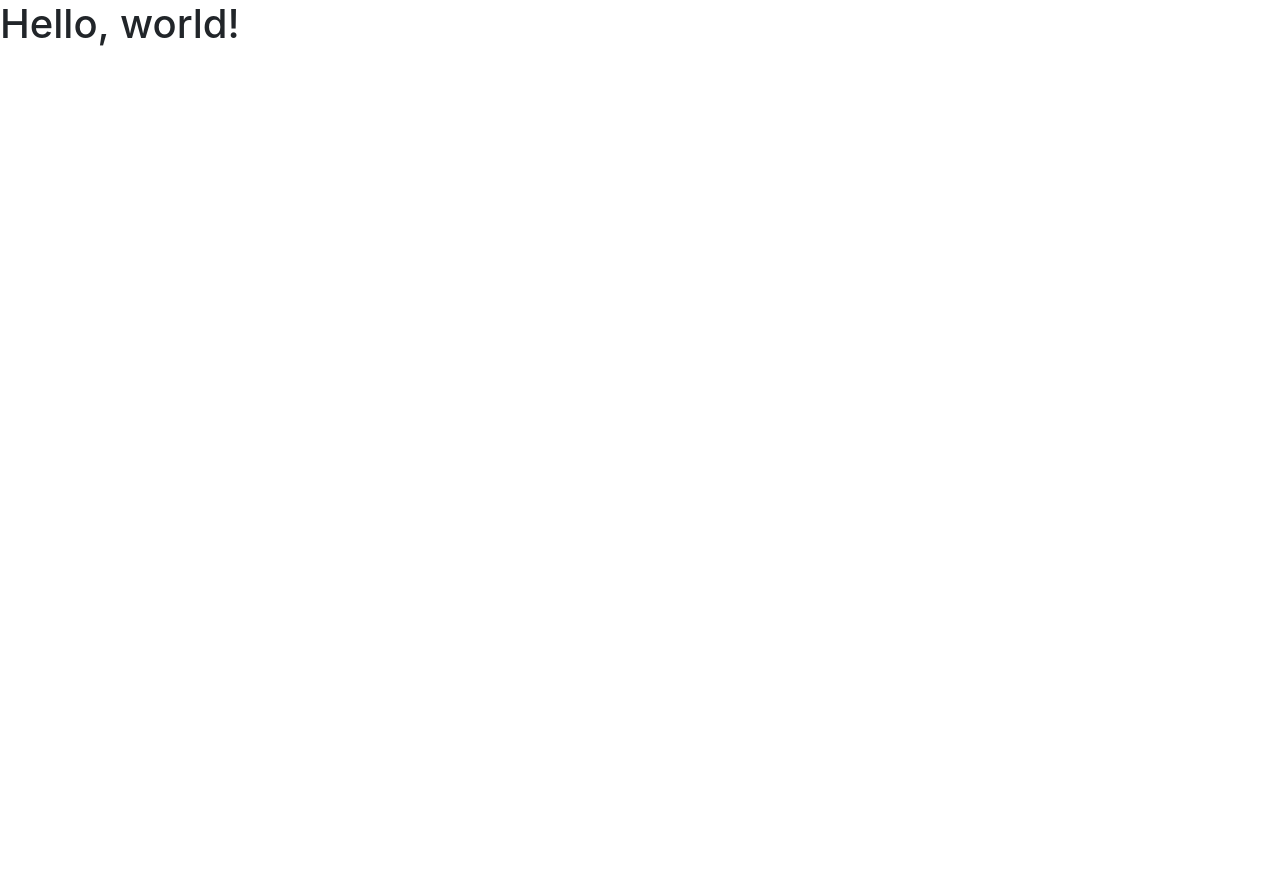
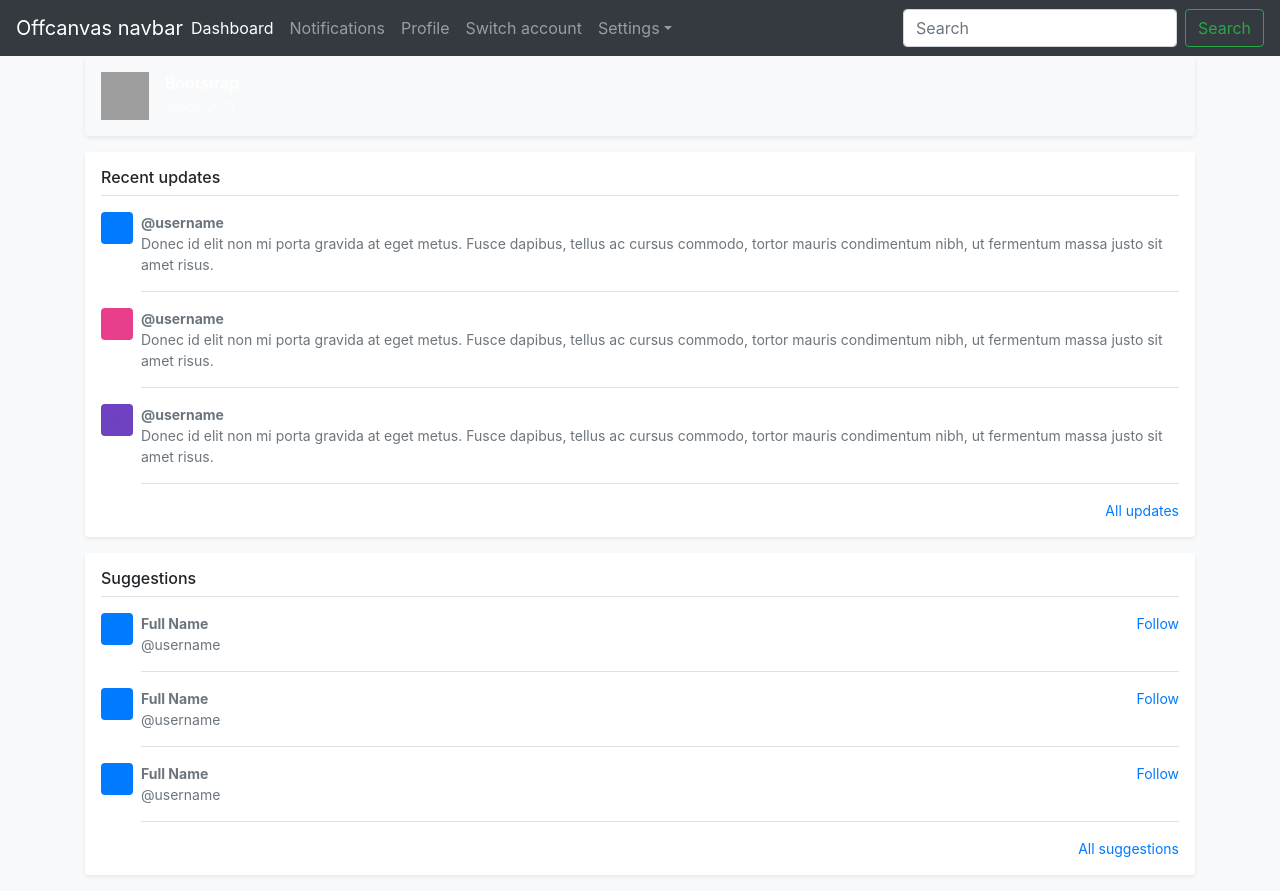
Before and after one commit to HDYS-TTBYS/wooys, a Django app: page / in a window 1280 px wide. Before the commit the page is almost empty. Before the commit the page ends 46 px from the top, so only its background shows below. Run offline with Django 3.2, Linux system fonts and the light colour scheme; some libraries are stand-ins or nearby versions; grey boxes are pictures that could not be loaded.

Commit message:
create index.html

```diff
--- a/app/config/settings.py
+++ b/app/config/settings.py
@@ -178,7 +178,7 @@ LOGGING = {
             'format': '\t'.join([
                 '%(asctime)s',
                 '[%(levelname)s]',
-                '%(pathname)s(Line:%(lineo)d)',
+                '%(pathname)s(Line:%(lineno)d)',
                 '%(message)s'
             ])
         }
--- a/app/wooys/templates/base.html
+++ b/app/wooys/templates/base.html
@@ -1,22 +1,100 @@
+{% load static %}
+
 <!doctype html>
 <html lang="ja">
   <head>
-    <!-- Required meta tags -->
     <meta charset="utf-8">
     <meta name="viewport" content="width=device-width, initial-scale=1, shrink-to-fit=no">
+    <meta name="description" content="">
+    <meta name="author" content="Mark Otto, Jacob Thornton, and Bootstrap contributors">
+    <meta name="generator" content="Jekyll v4.0.1">
+    <title>Offcanvas template · Bootstrap</title>
 
-    <!-- Bootstrap CSS -->
-    <link rel="stylesheet" href="https://stackpath.bootstrapcdn.com/bootstrap/4.5.0/css/bootstrap.min.css" integrity="sha384-9aIt2nRpC12Uk9gS9baDl411NQApFmC26EwAOH8WgZl5MYYxFfc+NcPb1dKGj7Sk" crossorigin="anonymous">
+    <link rel="canonical" href="https://getbootstrap.com/docs/4.5/examples/offcanvas/">
 
-    <title>Hello, world!</title>
+    <!-- Bootstrap core CSS -->
+<link href="{% static '/bootstrap-4.5.0-examples/assets/dist/css/bootstrap.css' %}" rel="stylesheet">
+
+    <style>
+      .bd-placeholder-img {
+        font-size: 1.125rem;
+        text-anchor: middle;
+        -webkit-user-select: none;
+        -moz-user-select: none;
+        -ms-user-select: none;
+        user-select: none;
+      }
+
+      @media (min-width: 768px) {
+        .bd-placeholder-img-lg {
+          font-size: 3.5rem;
+        }
+      }
+    </style>
+    <!-- Custom styles for this template -->
+    <link href="{% static '/bootstrap-4.5.0-examples/offcanvas/offcanvas.css' %}" rel="stylesheet">
   </head>
-  <body>
-    <h1>Hello, world!</h1>
+  <body class="bg-light">
+    <nav class="navbar navbar-expand-lg fixed-top navbar-dark bg-dark">
+  <a class="navbar-brand mr-auto mr-lg-0" href="#">Offcanvas navbar</a>
+  <button class="navbar-toggler p-0 border-0" type="button" data-toggle="offcanvas">
+    <span class="navbar-toggler-icon"></span>
+  </button>
 
-    <!-- Optional JavaScript -->
-    <!-- jQuery first, then Popper.js, then Bootstrap JS -->
-    <script src="https://code.jquery.com/jquery-3.5.1.slim.min.js" integrity="sha384-DfXdz2htPH0lsSSs5nCTpuj/zy4C+OGpamoFVy38MVBnE+IbbVYUew+OrCXaRkfj" crossorigin="anonymous"></script>
-    <script src="https://cdn.jsdelivr.net/npm/popper.js@1.16.0/dist/umd/popper.min.js" integrity="sha384-Q6E9RHvbIyZFJoft+2mJbHaEWldlvI9IOYy5n3zV9zzTtmI3UksdQRVvoxMfooAo" crossorigin="anonymous"></script>
-    <script src="https://stackpath.bootstrapcdn.com/bootstrap/4.5.0/js/bootstrap.min.js" integrity="sha384-OgVRvuATP1z7JjHLkuOU7Xw704+h835Lr+6QL9UvYjZE3Ipu6Tp75j7Bh/kR0JKI" crossorigin="anonymous"></script>
-  </body>
+  <div class="navbar-collapse offcanvas-collapse" id="navbarsExampleDefault">
+    <ul class="navbar-nav mr-auto">
+      <li class="nav-item active">
+        <a class="nav-link" href="#">Dashboard <span class="sr-only">(current)</span></a>
+      </li>
+      <li class="nav-item">
+        <a class="nav-link" href="#">Notifications</a>
+      </li>
+      <li class="nav-item">
+        <a class="nav-link" href="#">Profile</a>
+      </li>
+      <li class="nav-item">
+        <a class="nav-link" href="#">Switch account</a>
+      </li>
+      <li class="nav-item dropdown">
+        <a class="nav-link dropdown-toggle" href="#" id="dropdown01" data-toggle="dropdown" aria-haspopup="true" aria-expanded="false">Settings</a>
+        <div class="dropdown-menu" aria-labelledby="dropdown01">
+          <a class="dropdown-item" href="#">Action</a>
+          <a class="dropdown-item" href="#">Another action</a>
+          <a class="dropdown-item" href="#">Something else here</a>
+        </div>
+      </li>
+    </ul>
+    <form class="form-inline my-2 my-lg-0">
+      <input class="form-control mr-sm-2" type="text" placeholder="Search" aria-label="Search">
+      <button class="btn btn-outline-success my-2 my-sm-0" type="submit">Search</button>
+    </form>
+  </div>
+</nav>
+
+<div class="nav-scroller bg-white shadow-sm">
+  <nav class="nav nav-underline">
+    <a class="nav-link active" href="#">Dashboard</a>
+    <a class="nav-link" href="#">
+      Friends
+      <span class="badge badge-pill bg-light align-text-bottom">27</span>
+    </a>
+    <a class="nav-link" href="#">Explore</a>
+    <a class="nav-link" href="#">Suggestions</a>
+    <a class="nav-link" href="#">Link</a>
+    <a class="nav-link" href="#">Link</a>
+    <a class="nav-link" href="#">Link</a>
+    <a class="nav-link" href="#">Link</a>
+    <a class="nav-link" href="#">Link</a>
+  </nav>
+</div>
+
+{% block contents %}{% endblock contents %}
+
+<script src="https://code.jquery.com/jquery-3.5.1.slim.min.js"integrity="sha384-DfXdz2htPH0lsSSs5nCTpuj/zy4C+OGpamoFVy38MVBnE+IbbVYUew+OrCXaRkfj" crossorigin="anonymous">
+</script>
+      <script>window.jQuery || document.write('<script src="{% static '/bootstrap-4.5.0-examples/assets/js/vendor/jquery.slim.min.js' %}"><\/script>')
+      </script>
+      <script src="{% static '/bootstrap-4.5.0-examples/assets/dist/js/bootstrap.bundle.js' %}">
+      </script>
+      <script src="{% static '/bootstrap-4.5.0-examples/offcanvas/offcanvas.js' %}"></script></body>
 </html>
--- /dev/null
+++ b/app/wooys/templates/index.html
@@ -0,0 +1,80 @@
+
+{% extends 'base.html' %}
+{% load static %}
+
+{% block contents %}
+<main role="main" class="container">
+  <div class="d-flex align-items-center p-3 my-3 text-white-50 bg-purple rounded shadow-sm">
+    <img class="mr-3" src="{% static '/bootstrap-4.5.0-examples/assets/brand/bootstrap-outline.svg' %}" alt="" width="48" height="48">
+    <div class="lh-100">
+      <h6 class="mb-0 text-white lh-100">Bootstrap</h6>
+      <small>Since 2011</small>
+    </div>
+  </div>
+
+  <div class="my-3 p-3 bg-white rounded shadow-sm">
+    <h6 class="border-bottom border-gray pb-2 mb-0">Recent updates</h6>
+    <div class="media text-muted pt-3">
+      <svg class="bd-placeholder-img mr-2 rounded" width="32" height="32" xmlns="http://www.w3.org/2000/svg" preserveAspectRatio="xMidYMid slice" focusable="false" role="img" aria-label="Placeholder: 32x32"><title>Placeholder</title><rect width="100%" height="100%" fill="#007bff"/><text x="50%" y="50%" fill="#007bff" dy=".3em">32x32</text></svg>
+      <p class="media-body pb-3 mb-0 small lh-125 border-bottom border-gray">
+        <strong class="d-block text-gray-dark">@username</strong>
+        Donec id elit non mi porta gravida at eget metus. Fusce dapibus, tellus ac cursus commodo, tortor mauris condimentum nibh, ut fermentum massa justo sit amet risus.
+      </p>
+    </div>
+    <div class="media text-muted pt-3">
+      <svg class="bd-placeholder-img mr-2 rounded" width="32" height="32" xmlns="http://www.w3.org/2000/svg" preserveAspectRatio="xMidYMid slice" focusable="false" role="img" aria-label="Placeholder: 32x32"><title>Placeholder</title><rect width="100%" height="100%" fill="#e83e8c"/><text x="50%" y="50%" fill="#e83e8c" dy=".3em">32x32</text></svg>
+      <p class="media-body pb-3 mb-0 small lh-125 border-bottom border-gray">
+        <strong class="d-block text-gray-dark">@username</strong>
+        Donec id elit non mi porta gravida at eget metus. Fusce dapibus, tellus ac cursus commodo, tortor mauris condimentum nibh, ut fermentum massa justo sit amet risus.
+      </p>
+    </div>
+    <div class="media text-muted pt-3">
+      <svg class="bd-placeholder-img mr-2 rounded" width="32" height="32" xmlns="http://www.w3.org/2000/svg" preserveAspectRatio="xMidYMid slice" focusable="false" role="img" aria-label="Placeholder: 32x32"><title>Placeholder</title><rect width="100%" height="100%" fill="#6f42c1"/><text x="50%" y="50%" fill="#6f42c1" dy=".3em">32x32</text></svg>
+      <p class="media-body pb-3 mb-0 small lh-125 border-bottom border-gray">
+        <strong class="d-block text-gray-dark">@username</strong>
+        Donec id elit non mi porta gravida at eget metus. Fusce dapibus, tellus ac cursus commodo, tortor mauris condimentum nibh, ut fermentum massa justo sit amet risus.
+      </p>
+    </div>
+    <small class="d-block text-right mt-3">
+      <a href="#">All updates</a>
+    </small>
+  </div>
+
+  <div class="my-3 p-3 bg-white rounded shadow-sm">
+    <h6 class="border-bottom border-gray pb-2 mb-0">Suggestions</h6>
+    <div class="media text-muted pt-3">
+      <svg class="bd-placeholder-img mr-2 rounded" width="32" height="32" xmlns="http://www.w3.org/2000/svg" preserveAspectRatio="xMidYMid slice" focusable="false" role="img" aria-label="Placeholder: 32x32"><title>Placeholder</title><rect width="100%" height="100%" fill="#007bff"/><text x="50%" y="50%" fill="#007bff" dy=".3em">32x32</text></svg>
+      <div class="media-body pb-3 mb-0 small lh-125 border-bottom border-gray">
+        <div class="d-flex justify-content-between align-items-center w-100">
+          <strong class="text-gray-dark">Full Name</strong>
+          <a href="#">Follow</a>
+        </div>
+        <span class="d-block">@username</span>
+      </div>
+    </div>
+    <div class="media text-muted pt-3">
+      <svg class="bd-placeholder-img mr-2 rounded" width="32" height="32" xmlns="http://www.w3.org/2000/svg" preserveAspectRatio="xMidYMid slice" focusable="false" role="img" aria-label="Placeholder: 32x32"><title>Placeholder</title><rect width="100%" height="100%" fill="#007bff"/><text x="50%" y="50%" fill="#007bff" dy=".3em">32x32</text></svg>
+      <div class="media-body pb-3 mb-0 small lh-125 border-bottom border-gray">
+        <div class="d-flex justify-content-between align-items-center w-100">
+          <strong class="text-gray-dark">Full Name</strong>
+          <a href="#">Follow</a>
+        </div>
+        <span class="d-block">@username</span>
+      </div>
+    </div>
+    <div class="media text-muted pt-3">
+      <svg class="bd-placeholder-img mr-2 rounded" width="32" height="32" xmlns="http://www.w3.org/2000/svg" preserveAspectRatio="xMidYMid slice" focusable="false" role="img" aria-label="Placeholder: 32x32"><title>Placeholder</title><rect width="100%" height="100%" fill="#007bff"/><text x="50%" y="50%" fill="#007bff" dy=".3em">32x32</text></svg>
+      <div class="media-body pb-3 mb-0 small lh-125 border-bottom border-gray">
+        <div class="d-flex justify-content-between align-items-center w-100">
+          <strong class="text-gray-dark">Full Name</strong>
+          <a href="#">Follow</a>
+        </div>
+        <span class="d-block">@username</span>
+      </div>
+    </div>
+    <small class="d-block text-right mt-3">
+      <a href="#">All suggestions</a>
+    </small>
+  </div>
+</main>
+{% endblock contents %}
--- a/app/wooys/views.py
+++ b/app/wooys/views.py
@@ -4,4 +4,4 @@ from django.views import generic
 
 
 class IndexView(generic.TemplateView):
-    template_name = "base.html"
+    template_name = "index.html"
```
Also changed, not shown: app/static/damy.css (deleted), 1 other file.
